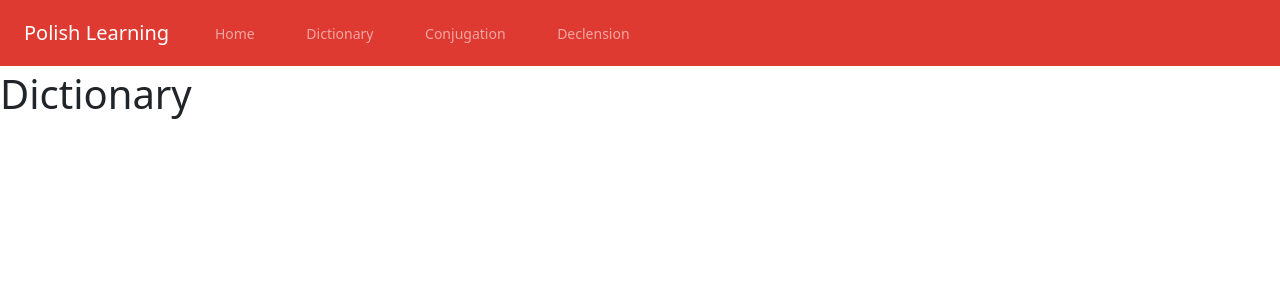
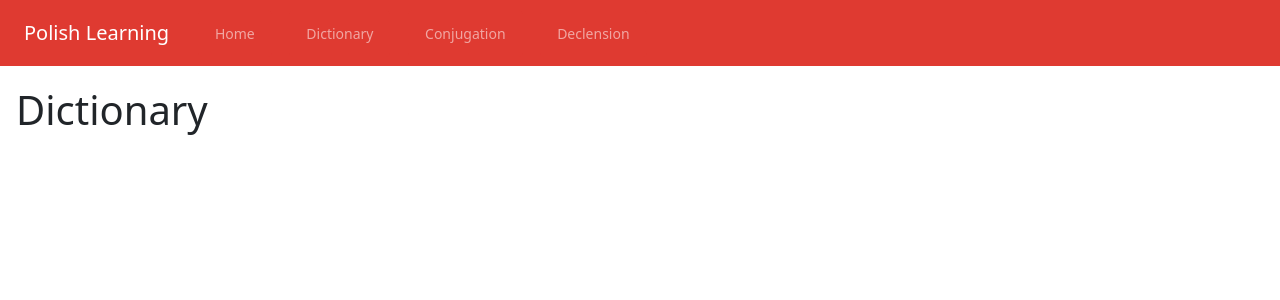
Before and after one commit to kenichisutan/polish-learning, a React (Create React App) app: page /dictionary in a window 1280 px wide. Shown: the top 300 px of the page. Built offline with nearby package versions, Linux system fonts and the light colour scheme.

Commit message:
Moved common css styling to common file

```diff
--- a/src/components/Dictionary.js
+++ b/src/components/Dictionary.js
@@ -1,6 +1,8 @@
+import "../styles/Dictionary.css";
+
 const Dictionary = () => {
     return (
-        <div>
+        <div className="page-content">
             <h1>Dictionary</h1>
         </div>
     )
--- a/src/styles/App.css
+++ b/src/styles/App.css
@@ -6,3 +6,7 @@ body {
     height: 100%;
     width: 100%;
 }
+
+.page-content {
+    padding: 1rem;
+}
--- a/src/styles/Declension.css
+++ b/src/styles/Declension.css
@@ -5,10 +5,6 @@
 
 .table {
     padding: 24px;
-}
-
-.page-content {
-    padding: 1rem;
 }
 
 .active-word {
```
Also changed, not shown: src/styles/Dictionary.css (added).
